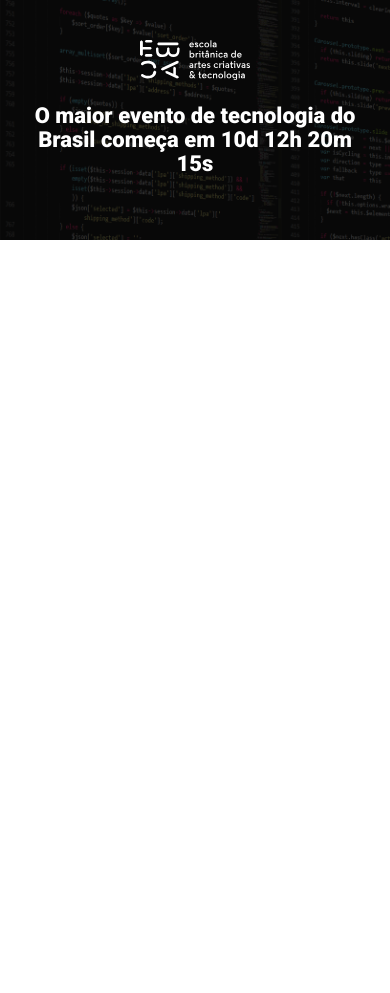
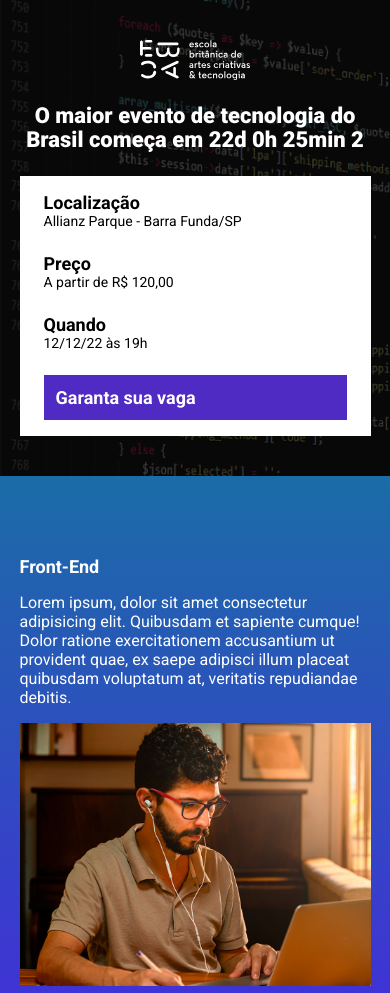
Before and after one commit to juliaamazonas/modulo-22-landingpage-evento, a website built with Parcel: page src/index.html in a window 390 px wide. Shown: the top 993 px of the page. Before the commit the page ends 844 px from the top, so only its background shows below. Built offline with nearby package versions, Linux system fonts and the light colour scheme.

Commit message:
criando a contagem inicial

```diff
--- a/package.json
+++ b/package.json
@@ -2,9 +2,9 @@
   "name": "parcel",
   "version": "1.0.0",
   "description": "",
-  "main": "index.js",
   "scripts": {
     "dev": "parcel src/index.html src/styles/main.scss src/scripts/main.js",
+    "build": "parcel build src/index.html",
     "test": "echo \"Error: no test specified\" && exit 1"
   },
   "keywords": [],
--- a/src/index.html
+++ b/src/index.html
@@ -8,17 +8,72 @@
     <link rel="preconnect" href="https://fonts.gstatic.com" crossorigin>
     <link href="https://fonts.googleapis.com/css2?family=Roboto:ital,wght@0,100;0,300;0,400;0,500;0,700;0,900;1,100;1,300;1,400;1,500;1,700;1,900&display=swap" rel="stylesheet">
     <link rel="stylesheet" href="styles/main.scss">
+    <link rel="stylesheet" href="https://unpkg.com/aos@next/dist/aos.css" />
+</head>
 
-</head>
 <body>
     <header class="hero">
         <div class="container">
             <img class="hero__logo" src="images/ebac_logo.svg" alt="EBAC">
             <p class="hero__text">
-                O maior evento de tecnologia do Brasil começa em 10d 12h 20m 15s
+                O maior evento de tecnologia do Brasil começa em <span id="contador"></span>
             </p>
+            <div class="infos-bar">
+                <ul class="infos-bar__infos">
+                    <li class="infos-bar__infos__item">
+                        <b>Localização</b>
+                        Allianz Parque - Barra Funda/SP
+                    </li>
+                    <li class="infos-bar__infos__item">
+                        <b>Preço</b>
+                        A partir de R$ 120,00
+                    </li>
+                    <li class="infos-bar__infos__item">
+                        <b>Quando</b>
+                        12/12/22 às 19h
+                    </li>
+                </ul>
+                <a href="" class="button button--primary">Garanta sua vaga</a>
+            </div>
         </div>
     </header>
+    <section class="event event--front-end">
+        <div class="container" data-aos="fade-right">
+            <div class="event__detail">
+                <h2 class="event__detail__title">Front-End</h2>
+                <p class="event__detail__description">Lorem ipsum, dolor sit amet consectetur adipisicing elit. Quibusdam et sapiente cumque! Dolor ratione exercitationem accusantium ut provident quae, ex saepe adipisci illum placeat quibusdam voluptatum at, veritatis repudiandae debitis.</p>
+            </div>
+            <img class="event__image" src="./images/frontend.png" alt="Front-End">
+        </div>
+    </section>
+    <section class="event event--ui-ux event--image-left" >
+        <div class="container" data-aos="fade-left">
+            <div class="event__detail">
+                <h2 class="event__detail__title">Front-End</h2>
+                <p class="event__detail__description">Lorem ipsum, dolor sit amet consectetur adipisicing elit. Quibusdam et sapiente cumque! Dolor ratione exercitationem accusantium ut provident quae, ex saepe adipisci illum placeat quibusdam voluptatum at, veritatis repudiandae debitis.</p>
+            </div>
+            <img class="event__image" src="./images/frontend.png" alt="Front-End">
+        </div>
+    </section>
+    <section class="event event--data-science">
+        <div class="container" data-aos="fade-right">
+            <div class="event__detail">
+                <h2 class="event__detail__title">Front-End</h2>
+                <p class="event__detail__description">Lorem ipsum, dolor sit amet consectetur adipisicing elit. Quibusdam et sapiente cumque! Dolor ratione exercitationem accusantium ut provident quae, ex saepe adipisci illum placeat quibusdam voluptatum at, veritatis repudiandae debitis.</p>
+            </div>
+            <img class="event__image" src="./images/frontend.png" alt="Front-End">
+        </div>
+    </section>
+    <section class="event event--back-end event--image-left">
+        <div class="container" data-aos="fade-left">
+            <div class="event__detail">
+                <h2 class="event__detail__title">Front-End</h2>
+                <p class="event__detail__description">Lorem ipsum, dolor sit amet consectetur adipisicing elit. Quibusdam et sapiente cumque! Dolor ratione exercitationem accusantium ut provident quae, ex saepe adipisci illum placeat quibusdam voluptatum at, veritatis repudiandae debitis.</p>
+            </div>
+            <img class="event__image" src="./images/frontend.png" alt="Front-End">
+        </div>
+    </section>
+    <script src="https://unpkg.com/aos@next/dist/aos.js"></script>
     <script src="./scripts/main.js"></script>
 </body>
 </html>
--- a/src/scripts/main.js
+++ b/src/scripts/main.js
@@ -0,0 +1,35 @@
+AOS.init();
+
+const dataDoEvento = new Date("May 22, 2024 20:00:00");
+const timeStampDoEvento = dataDoEvento.getTime();
+
+const contaAsHoras = setInterval(function() {
+
+    const agora = new Date();
+    const timeStampAtual = agora.getTime();
+
+    const distanciaAteOEvento = timeStampDoEvento - timeStampAtual;
+
+    const diaEmMs = 1000 * 60 * 60 * 24;
+    const horaEmMs = 1000 * 60 * 60;
+    const MinutoEmMs =  1000 * 60;
+
+    const diasAteOEvento = Math.floor(distanciaAteOEvento / diaEmMs);
+    const horasAteOEvento = Math.floor((distanciaAteOEvento % horaEmMs) / horaEmMs);
+    const minutosAteOEvento = Math.floor((distanciaAteOEvento % horaEmMs) / MinutoEmMs);
+    const segundosAteOEvento = Math.floor((distanciaAteOEvento % MinutoEmMs) /1000) ;
+
+    console.log(diasAteOEvento);
+    console.log(horasAteOEvento);
+    console.log(minutosAteOEvento);
+    console.log(segundosAteOEvento);
+
+    document.getElementById('contador').innerHTML = `${diasAteOEvento}d ${horasAteOEvento}h ${minutosAteOEvento}min ${segundosAteOEvento}`
+
+    if (distanciaAteOEvento < 0) {
+        clearInterval(contaAsHoras);
+        document.getElementById('contador').innerHTML = 'Evento Indisponível'
+    }
+
+
+}, 1000);
--- /dev/null
+++ b/src/styles/_event.scss
@@ -0,0 +1,69 @@
+@use 'variables';
+
+.event {
+
+    padding:  80px 0;
+
+
+    &--front-end {
+        background-image: linear-gradient(variables.$blue1, variables.$blue2);
+    }
+
+    &--ui-ux {
+        background-image: linear-gradient(variables.$blue2, variables.$pink);
+    }
+
+    &--data-science {
+        background-image: linear-gradient(variables.$pink, variables.$yellow);
+    }
+
+    &--back-end {
+        background-image: linear-gradient(variables.$yellow, variables.$pink);
+    }
+
+    &--image-left {
+        .container {
+            flex-direction: row-reverse;
+        }
+    }
+
+    .container {
+        display: flex;
+        gap: 40px;
+
+    }
+
+    &__image {
+        max-width: 360px;
+    }
+
+    &__detail {
+
+
+        &__title {
+            font-size: 18px;
+            font-weight: bold;
+            margin-bottom: 16px;
+
+            &__description {
+                font-size: 16px;
+                line-height: 22px;
+            }
+        }
+    }
+
+    @media (max-width: 640px) {
+        .container {
+            display: block;
+        }
+
+        &__image {
+            width: 100%
+        }
+
+        &__detail {
+            margin-right: 0;
+            margin-bottom: 16px;
+        }
+    }
+}
--- /dev/null
+++ b/src/styles/_variables.scss
@@ -0,0 +1,9 @@
+$blue1: #1b6ca7;
+$blue2: #442bdb;
+$pink: #89223B;
+$yellow: #9C791D;
+$purple: #4f2ac3;
+
+
+$textColor: #fff;
+$secondaryTextColor: #000;
--- /dev/null
+++ b/src/styles/components/_buttons.scss
@@ -0,0 +1,28 @@
+@use '../variables';
+
+.button {
+    padding: 12px;
+    font-size: 18px;
+    font-weight: bold;
+    text-decoration: none;
+    text-align: center;
+    white-space: nowrap;
+
+
+    &--primary {
+        color: variables.$textColor;
+        background-color: variables.$purple;
+
+    }
+
+    @media (max-width: 640px) {
+        display: block;
+        width: 100%;
+
+    }
+
+    @media (max-width: 1024px) {
+        display: flex;
+        align-items: center;
+    }
+}
--- /dev/null
+++ b/src/styles/components/_infos_bar.scss
@@ -0,0 +1,46 @@
+@use '../variables';
+
+
+.infos-bar {
+    padding: 16px 24px;
+    background-color: variables.$textColor;
+    display: flex;
+    justify-content: space-between;
+
+    &__infos {
+        display: flex;
+        gap: 40px;
+
+        &__item {
+
+            font-size: 14px;
+            color: variables.$secondaryTextColor;
+
+            b {
+                font-size: 18px;
+                display: block;
+                color: variables.$secondaryTextColor;
+
+            }
+        }
+
+    }
+
+    @media (max-width: 640px) {
+        display: block;
+
+        &__infos {
+            display: block;
+
+            &__item {
+                margin-bottom: 24px;
+            }
+        }
+    }
+
+    @media (max-width: 1024px) {
+
+        gap: 16px;
+    }
+
+}
--- a/src/styles/main.scss
+++ b/src/styles/main.scss
@@ -1,11 +1,17 @@
 @use 'hero';
+@use 'components/infos_bar';
+@use 'components/buttons';
+@use 'event';
+@use 'variables';
+
 
 * {
 margin: 0;
 padding: 0;
 box-sizing: border-box;
 font-family: Roboto, 'sans-serif';
-color:#fff;
+color: variables.$textColor;
+list-style: none;
 }
 
 .container {
```
